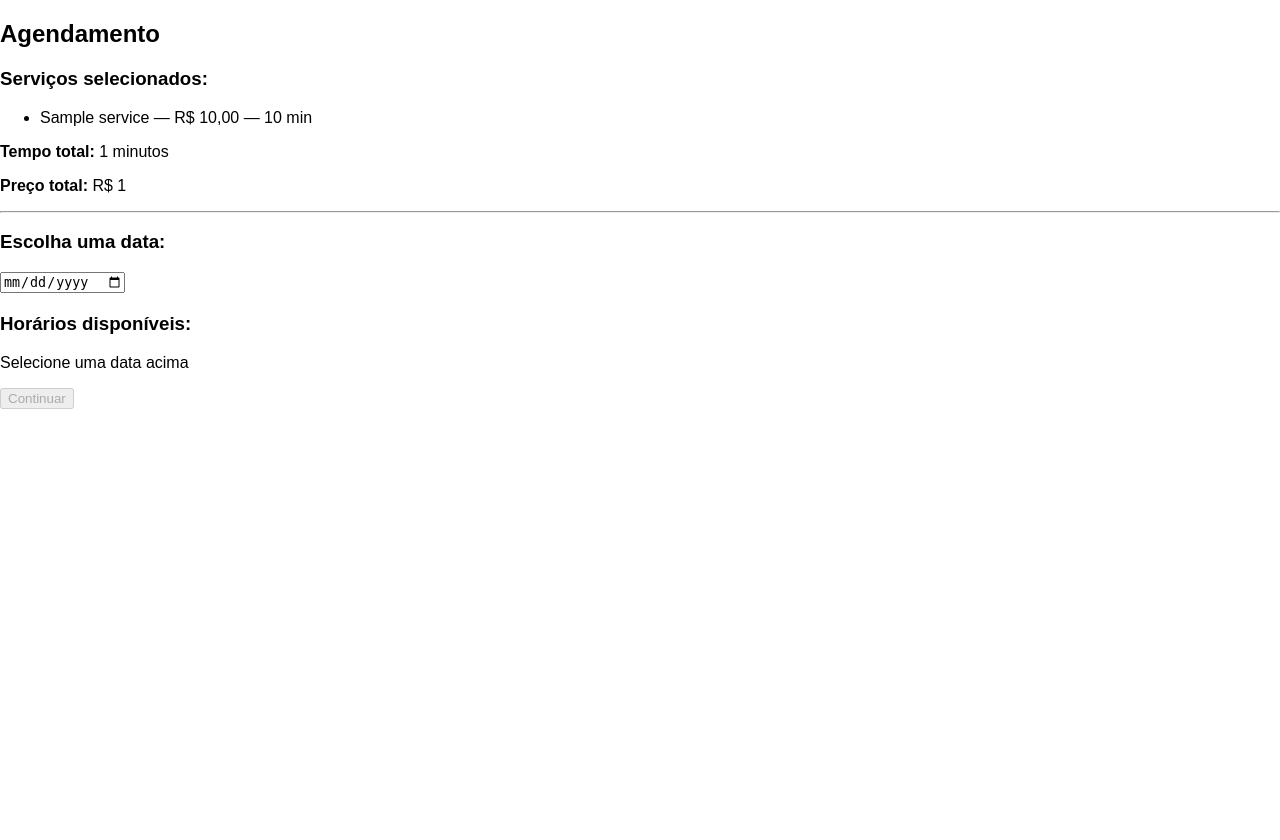
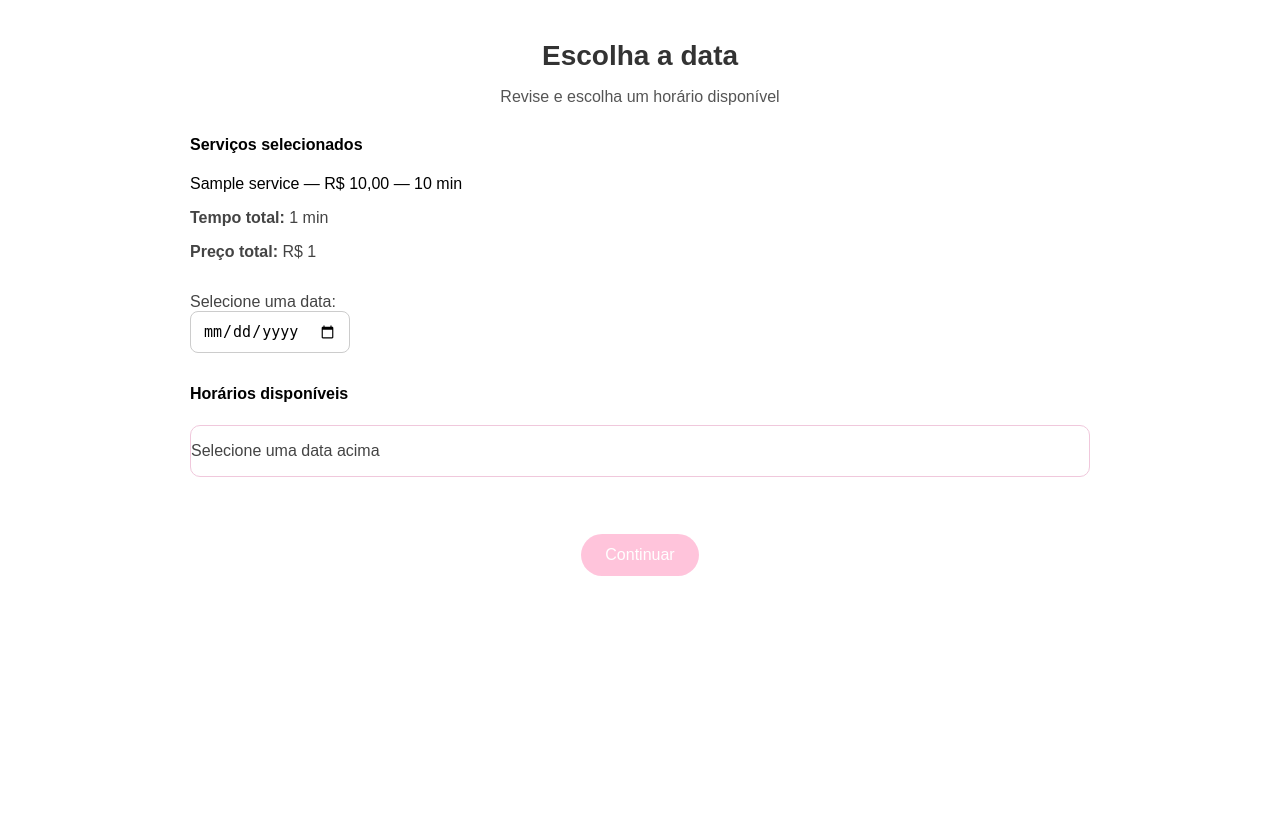
Before and after one commit to will-edu01/Agenda_Digital, a Django app: template core/templates/core/select_datetime.html in a window 1280 px wide. Before the commit the page ends 409 px from the top, so only its background shows below. Run offline with Django 5.2, Linux system fonts and the light colour scheme; tables that the repository leaves empty hold one stand-in row (values such as "Sample post"); the template is opened without the code that fills it: values that come from a table or form of the project are taken from there, most other values are stand-ins (such as "Sample title", 1, 10 or a date in 2020).

Commit message:
Função de Agendamento concluida

```diff
--- a/core/static/css/style.css
+++ b/core/static/css/style.css
@@ -54,6 +54,11 @@
     text-align: center;
 }
 
+.container {
+    min-height: 100vh;
+}
+
+
 
 /* ---------- LOGIN PAGE STYLE ---------- */
 
@@ -62,8 +67,8 @@ body {
     margin: 0;
     padding: 0;
     font-family: 'Poppins', sans-serif;
-    height: 100vh;
-    overflow: hidden;
+    min-height: 100vh;
+    overflow-x: hidden;
 }
 
 .login-container {
@@ -72,9 +77,6 @@ body {
     height: 100vh;
 }
 
-/* Ajuste da página de cadastro para ficar igual à tela de login */
-
-/* Garantir que o container principal ocupe 100% da altura */
 .register-container {
     display: flex;
     height: 100vh;
@@ -215,8 +217,6 @@ body {
     order: 2;
 }
 
-
-
 .services-grid {
     display: grid;
     grid-template-columns: repeat(auto-fill, minmax(260px, 1fr));
@@ -248,39 +248,213 @@ body {
 }
 
 
-/* Container dos horários no modo gaveta */
+#times-container {
+    max-height: 180px;
+    overflow-y: auto;
+    padding-right: 10px;
+    margin-bottom: 20px;
+    border: 1px solid #f0c8dc;
+    background: #fff;
+    border-radius: 10px;
+}
+
+/* Estilo da scrollbar */
+#times-container::-webkit-scrollbar {
+    width: 8px;
+}
+
+#times-container::-webkit-scrollbar-thumb {
+    background: #e59ac8;
+    border-radius: 4px;
+}
+
+#times-container::-webkit-scrollbar-track {
+    background: #f7e9f3;
+}
+
+/* Grid dos horários */
 .times-grid {
     display: grid;
-    grid-template-columns: repeat(auto-fill, minmax(95px, 1fr));
+    grid-template-columns: repeat(auto-fill, minmax(75px, 1fr));
     gap: 10px;
-    margin-top: 15px;
-
-    border: 1px solid #ffb9d9;
-    border-radius: 10px;
-    padding: 10px;
-    background: #fffafc;
-
-    /* GAVETA */
-    max-height: 250px;   /* altura máxima */
-    overflow-y: auto;    /* ativa rolagem vertical */
-    padding-right: 5px;  /* evita barra colada */
 }
 
-/* botões de horário */
+/* Botões de horário */
 .time-btn {
-    padding: 10px 5px;
-    border: 1px solid #ff69b4;
-    border-radius: 8px;
-    background: white;
+    padding: 8px 0;
+    text-align: center;
+    background: #ffe2f1;
+    border: 1px solid #ffc3dd;
+    border-radius: 6px;
+    font-size: 14px;
     cursor: pointer;
     transition: 0.2s;
 }
 
 .time-btn:hover {
-    background: #ffe3f1;
+    background: #f7cade;
 }
 
 .time-btn.selected {
-    background: #ff69b4;
+    background: #e37ab7;
     color: white;
+    font-weight: bold;
 }
+
+
+/* ====== Layout base para páginas (home / select_datetime / confirm) ====== */
+.page-wrapper {
+    max-width: 900px;
+    margin: 40px auto;
+    padding: 0 20px;
+}
+
+/* cabeçalho da seção */
+.section-card {
+    background: #fff;
+    border-radius: 12px;
+    padding: 20px;
+    box-shadow: 0 6px 18px #00000012;
+    margin-bottom: 18px;
+}
+
+/* título grande do bloco (reutiliza visual do login) */
+.section-title {
+    text-align: center;
+    font-size: 28px;
+    margin-bottom: 10px;
+    font-weight: 600;
+    color: #333;
+}
+
+/* texto descritivo menor */
+.section-sub {
+    text-align: center;
+    color: #555;
+    margin-bottom: 30px;
+}
+
+.section-block {
+    margin-bottom: 32px;
+}
+
+.section-block p, .section-block label {
+    color: #444;
+}
+
+.section-block ul {
+    list-style: none;
+    padding: 0;
+}
+
+.section-block ul li {
+    margin-bottom: 6px;
+}
+
+/* grid para conteúdos lado-a-lado (imagem + info) */
+.two-columns {
+    display: grid;
+    grid-template-columns: 1fr 420px;
+    gap: 20px;
+    align-items: start;
+}
+
+/* cartão de serviço (refina o .service-item) */
+.service-item {
+    background: #fff7fb;
+    border: 1px solid #ffe7f2;
+    padding: 12px;
+    border-radius: 10px;
+}
+
+/* resumo lateral (preço/duração) */
+.summary-card {
+    background: linear-gradient(180deg,#fdf1f6,#fffafc);
+    padding: 16px;
+    border-radius: 10px;
+    border: 1px solid #ffdfe9;
+    box-shadow: 0 4px 10px #00000006;
+}
+
+/* botões principais */
+.btn-primary {
+    margin-top: 25px;
+    display: inline-block;
+    padding: 12px 24px;
+    background: #ff8bb9;
+    color: white;
+    border-radius: 25px;
+    border: none;
+    font-size: 16px;
+    cursor: pointer;
+    transition: 0.25s;
+}
+
+.btn-primary:hover {
+    background: #ff76ad;
+}
+
+.btn-primary:disabled {
+    opacity: 0.5;
+    cursor: default;
+}
+
+.summary-text {
+    margin-top: 20px;
+    text-align: center;
+    font-size: 16px;
+    color: #333;
+}
+
+/* estilo dos inputs (data) */
+.date-field {
+    padding: 10px 12px;
+    border: 1px solid #ccc;
+    border-radius: 8px;
+    font-size: 15px;
+}
+
+/* pequenas responsividades */
+@media (max-width: 900px) {
+    .two-columns {
+        grid-template-columns: 1fr;
+    }
+    .page-wrapper {
+        padding: 12px;
+        margin: 18px 12px;
+    }
+}
+
+/* --- SUCCESS PAGE --- */
+.success-container {
+    text-align: center;
+    margin-top: 80px;
+}
+
+.success-container h1 {
+    font-size: 32px;
+    margin-bottom: 20px;
+    color: #444;
+}
+
+.success-text {
+    font-size: 18px;
+    margin-bottom: 35px;
+    color: #555;
+}
+
+.success-btn {
+    display: inline-block;
+    padding: 12px 25px;
+    border-radius: 30px;
+    background: #f8bfc5;
+    border: 2px solid #f4a5ad;
+    text-decoration: none;
+    color: #333;
+    font-size: 16px;
+    transition: 0.3s;
+}
+
+.success-btn:hover {
+    background: #efb1b8;
+}
--- a/core/templates/core/select_datetime.html
+++ b/core/templates/core/select_datetime.html
@@ -1,78 +1,38 @@
-{% extends 'core/base.html' %}
-
-<h1 style="color:red; font-size:40px;">TESTE DE TEMPLATE</h1>
-
-
+{% extends "core/base.html" %}
 {% load static %}
 
+{% block content %}
 
-<style>
-    .times-wrapper {
-        max-width: 420px;   /* agora nunca ultrapassa */
-        margin: 0 auto;     /* centraliza no meio */
-    }
+<div class="page-wrapper">
 
-    .times-grid {
-        display: grid;
-        grid-template-columns: repeat(auto-fill, minmax(90px, 1fr));
-        gap: 10px;
+    <h2 class="section-title">Escolha a data</h2>
+    <p class="section-sub">Revise e escolha um horário disponível</p>
 
-        background: #fff6fb;
-        padding: 12px;
-        border-radius: 10px;
-        border: 1px solid #ffb5d4;
-
-        max-height: 250px;   /* gaveta */
-        overflow-y: auto;    /* scroll vertical */
-    }
-
-    .time-btn {
-        padding: 10px 6px;
-        border: 1px solid #ff69b4;
-        background: white;
-        border-radius: 8px;
-        cursor: pointer;
-        transition: 0.2s;
-        text-align: center;
-    }
-
-    .time-btn:hover {
-        background: #ffe3f1;
-    }
-
-    .time-btn.selected {
-        background: #ff69b4;
-        color: white;
-    }
-</style>
-
-
-{% block content %}
-<div class="schedule-container">
-
-    <h2>Agendamento</h2>
-
-    <h3>Serviços selecionados:</h3>
+    <div class="section-block">
+        <h4>Serviços selecionados</h4>
         <ul>
             {% for s in services %}
             <li>{{ s.name }} — R$ {{ s.price }} — {{ s.duration_minutes }} min</li>
             {% endfor %}
         </ul>
 
-    <p><strong>Tempo total:</strong> {{ total_minutes }} minutos</p>
+        <p><strong>Tempo total:</strong> {{ total_minutes }} min</p>
         <p><strong>Preço total:</strong> R$ {{ total_price }}</p>
+    </div>
 
-    <hr>
+    <div class="section-block">
+        <label>Selecione uma data:</label><br>
+        <input type="date" id="date-input" class="date-field">
+    </div>
 
-    <h3>Escolha uma data:</h3>
-    <input type="date" id="date-input" class="date-field">
-
-    <h3 style="margin-top:20px;">Horários disponíveis:</h3>
+    <div class="section-block">
+        <h4>Horários disponíveis</h4>
         <div id="times-container">
             <p>Selecione uma data acima</p>
         </div>
+    </div>
 
-    <form id="confirm-form" method="post" action="{% url 'confirm' %}">
+    <form method="post" id="confirm-form" action="{% url 'confirm' %}" style="text-align:center;">
         {% csrf_token %}
         <input type="hidden" name="selected_time" id="selected-time">
         <input type="hidden" name="selected_date" id="selected-date">
@@ -81,12 +41,11 @@
         <input type="hidden" name="services" value="{{ id }}">
         {% endfor %}
 
-        <button type="submit" id="continue-btn" class="btn" disabled>
-            Continuar
-        </button>
+        <button type="submit" id="continue-btn" class="btn-primary" disabled>Continuar</button>
     </form>
 
 </div>
+
 
 <script>
 document.addEventListener("DOMContentLoaded", function() {
@@ -112,6 +71,7 @@ document.addEventListener("DOMContentLoaded", function() {
         fetch(`/horarios/?date=${date}&duration=${duration}`)
             .then(res => res.json())
             .then(data => {
+
                 const slots = data.slots;
 
                 if (slots.length === 0) {
@@ -120,7 +80,7 @@ document.addEventListener("DOMContentLoaded", function() {
                     return;
                 }
 
-                let html = `<div class="times-grid">`;
+                let html = `<div class='times-grid'>`;
 
                 slots.forEach(time => {
                     html += `
@@ -131,14 +91,11 @@ document.addEventListener("DOMContentLoaded", function() {
                 });
 
                 html += `</div>`;
-                timesContainer.innerHTML = `
-                    <div class="times-wrapper">
-                        ${html}
-                    </div>
-                `;
+                timesContainer.innerHTML = html;
 
                 document.querySelectorAll(".time-btn").forEach(btn => {
                     btn.addEventListener("click", () => {
+
                         document.querySelectorAll(".time-btn")
                             .forEach(b => b.classList.remove("selected"));
 
@@ -155,5 +112,4 @@ document.addEventListener("DOMContentLoaded", function() {
 });
 </script>
 
-
 {% endblock %}
--- a/core/urls.py
+++ b/core/urls.py
@@ -1,9 +1,17 @@
 from django.urls import path
-from .views import home, select_datetime_view, get_available_times, confirm_appointment_view
+from .views import (
+    home,
+    select_datetime_view,
+    get_available_times,
+    confirm_appointment_view,
+    save_appointment_view,
+)
+
 
 urlpatterns = [
     path("", home, name="home"),
     path("selecionar-horario/", select_datetime_view, name="select_datetime"),
     path('horarios/', get_available_times, name='available_times'),
     path("confirmar/", confirm_appointment_view, name="confirm"),
+    path("salvar-agendamento/", save_appointment_view, name="save_appointment"),
 ]
```
Also changed, not shown: core/templates/core/confirm.html (+19 -10 lines), core/templates/core/home.html (+43 -45 lines), core/templates/core/success.html (added, +17 -0 lines), core/views.py (+33 -1 lines). Lines whose indentation alone changed are shown as unchanged.
